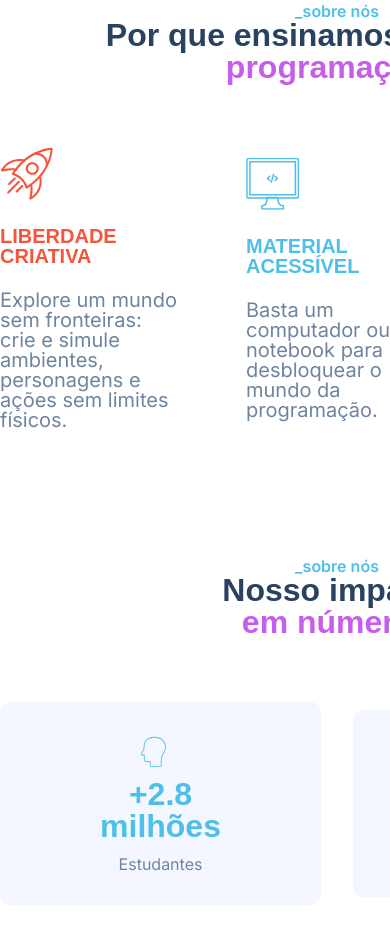
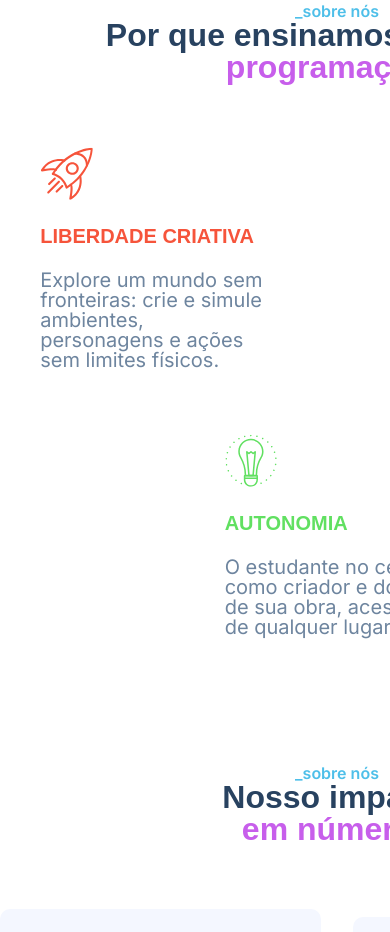
Before and after one commit to Wender1903/-Alura-Start-Trabalhando-com-Responvidade, a plain HTML site: page index.html in a window 390 px wide. Shown: the part 1354-2286 px from the top of the page. Drawn offline with nearby package versions, Linux system fonts and the light colour scheme; a web font is replaced by a local one.

Commit message:
:sparkles: style: Aplicando responsividade na seção Sobre-Nós para telas de 768px

```diff
--- a/estilos.css
+++ b/estilos.css
@@ -219,7 +219,6 @@ body {
   display: flex;
   justify-content: space-between;
   padding: 7rem 0;
-
   @media (max-width:768px) {
     flex-direction: row-reverse;
     padding: var(--padding-xl) 0;
@@ -282,6 +281,11 @@ body {
   align-items: center;
   justify-content: space-between;
   gap: var(--gap-2xl);
+
+  @media (max-width:768px){
+    flex-wrap: wrap;
+    justify-content: space-around;
+  }
 }
 
 .sobre-nos__beneficios--card {
```
